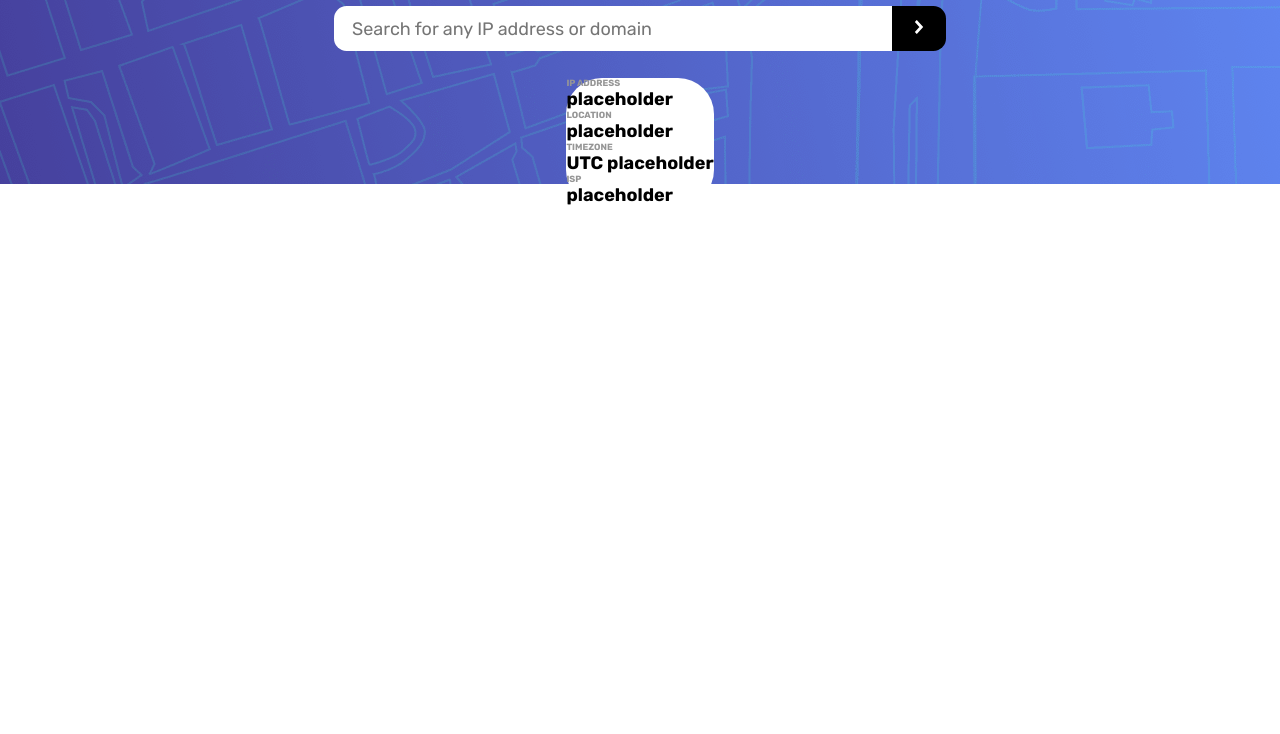
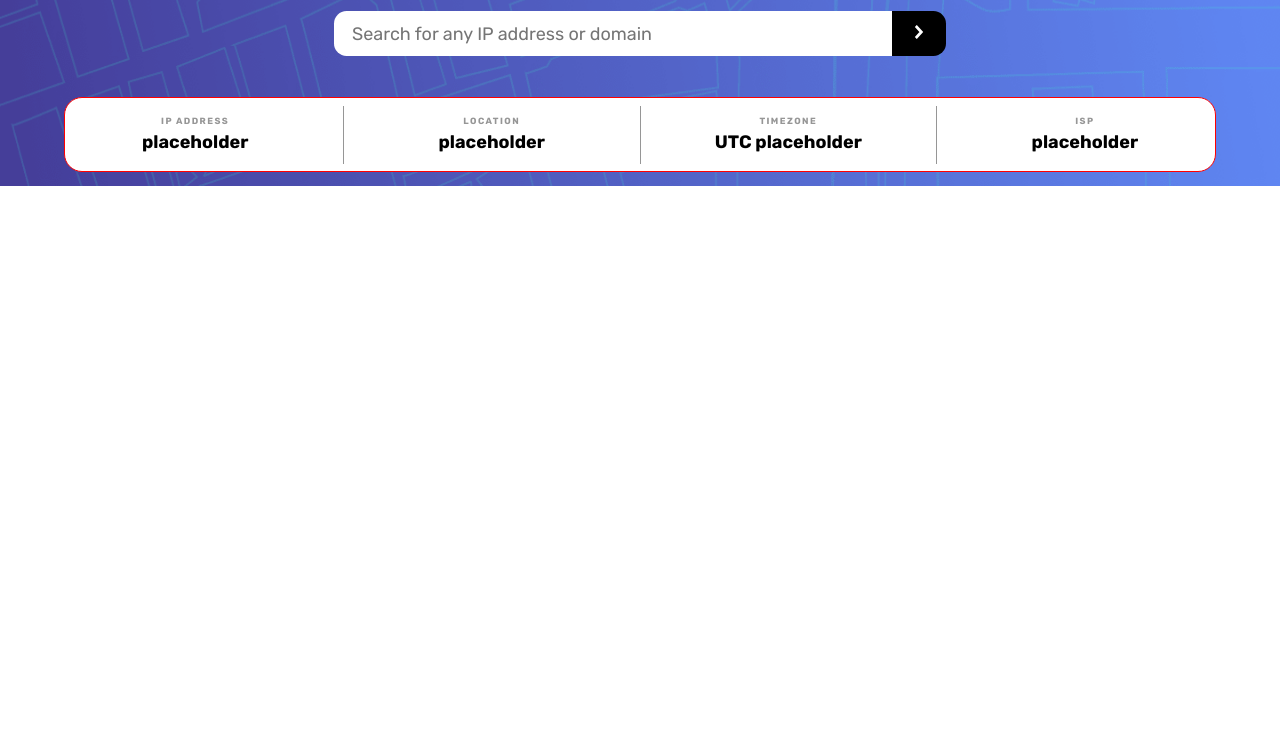
Before and after one commit to Jacko0b/07-ip-address-tracker, a plain HTML site: page index.html in a window 1280 px wide. Shown: the part 66-800 px from the top of the page. Drawn offline with Linux system fonts and the light colour scheme.

Commit message:
update,doing media query
changing rem to 18 px didnt work

```diff
--- a/index.html
+++ b/index.html
@@ -29,17 +29,29 @@
     </div>
 
     <div class="hero">
-      <p class="label">IP Address</p>
-      <p class="ip-address">placeholder</p>
+      <div>
+        <p class="label">IP Address</p>
+        <p class="ip-address">placeholder</p>
+      </div>
+      <div class="desktop-spacer hidden"></div>
 
+      <div>
       <p class="label">Location</p>
       <p class="location ">placeholder</p>
+      </div>
+      <div class="desktop-spacer hidden"></div>
 
+      <div>
       <p class="label">Timezone</p>
       <p class="timezone">UTC placeholder</p><!-- add offset value dynamically using the API -->
+      </div>
+      <div class="desktop-spacer hidden"></div>
 
+      <div>
       <p class="label">ISP</p>
       <p class="isp">placeholder</p>
+      </div>
+
     </div>
   </main>
 
--- a/index.scss
+++ b/index.scss
@@ -5,7 +5,7 @@ $light-gray: #f0f0f0;
 $font-family: 'Rubik', sans-serif;
 $font-size: 18px;
 :root{
-    font-size: $font-size  ;
+    font-size: $font-size ;
     font-weight: 400;
     font-family: $font-family;
 }
@@ -31,9 +31,12 @@ body{
     background-image: url(./images/pattern-bg.png);
     background-position: top;
     background-repeat: no-repeat ;
+    background-size: auto 14rem ;
 }
-// 1440px     background-size:  100% 40%;
 
+.hidden{
+    display: none;
+}
 main{
      width: 100%;
      display: flex;
@@ -67,7 +70,6 @@ main{
             border-radius: .7rem 0 0 .7rem;
             padding-left: 1rem;
             font-size: Min(4vw, 1rem);
-
         }
         input:hover{
             cursor: pointer;
@@ -93,21 +95,65 @@ main{
     }
 
     .hero{
+        width: 100%;
         display: flex;
         flex-direction: column;
+        align-items: center;
+        gap: 1rem;
+        padding: 1.5rem 0 ;
 
 
         background-color: white;
-        border-radius: 2rem;
+        border: 1px solid red;
+        border-radius: 1rem;
 
-        p{
+        div{
+            display: flex;
+            flex-direction: column;
+            align-items: center;
+            width: 100%;
+            height: 100%;
+            gap: .25rem;
+
             font-weight: 700;
+
+            .label{
+                font-size: .5rem;
+                letter-spacing: .08rem;
+                text-transform: uppercase;
+                color: $dark-gray;
+            }
         }
-        .label{
-            font-size: .5rem;
-            text-transform: uppercase;
-            color: $dark-gray;
+    }
+}
+
+@media screen and (min-width: 34rem) {
+    main{
+        h1{
+            font-size: 1.5rem;
+        }
+        .hero{
+            flex-direction: row;
+            width: Clamp(64rem,50%, 38rem);
+            margin-top: .8rem;
+            padding: 0;
+            div{
+                padding: 1rem;
+            }
+            .desktop-spacer{
+                display: block;
+                padding: 0;
+                width: 1px;
+                height: 80%;
+
+                background-color: $dark-gray;
+            }
         }
 
     }
 }
+@media screen and (min-width: 80rem) {
+    body{
+        background-size: 100% 14rem ;
+    }
+}
```
Also changed, not shown: index.css, 1 other file.
